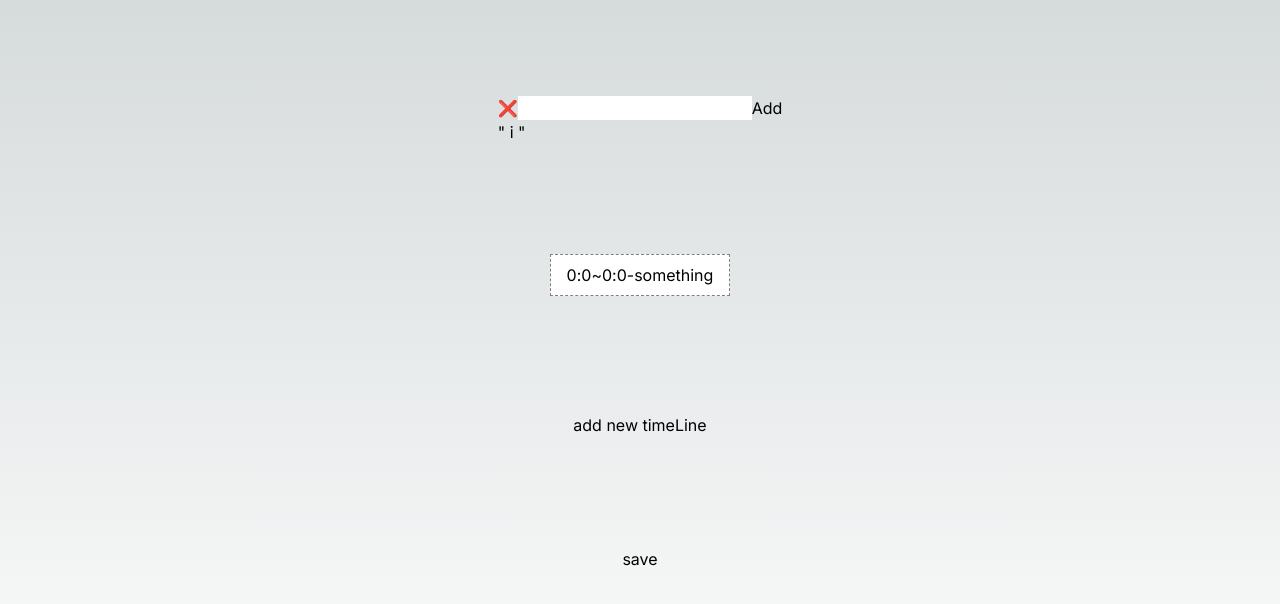
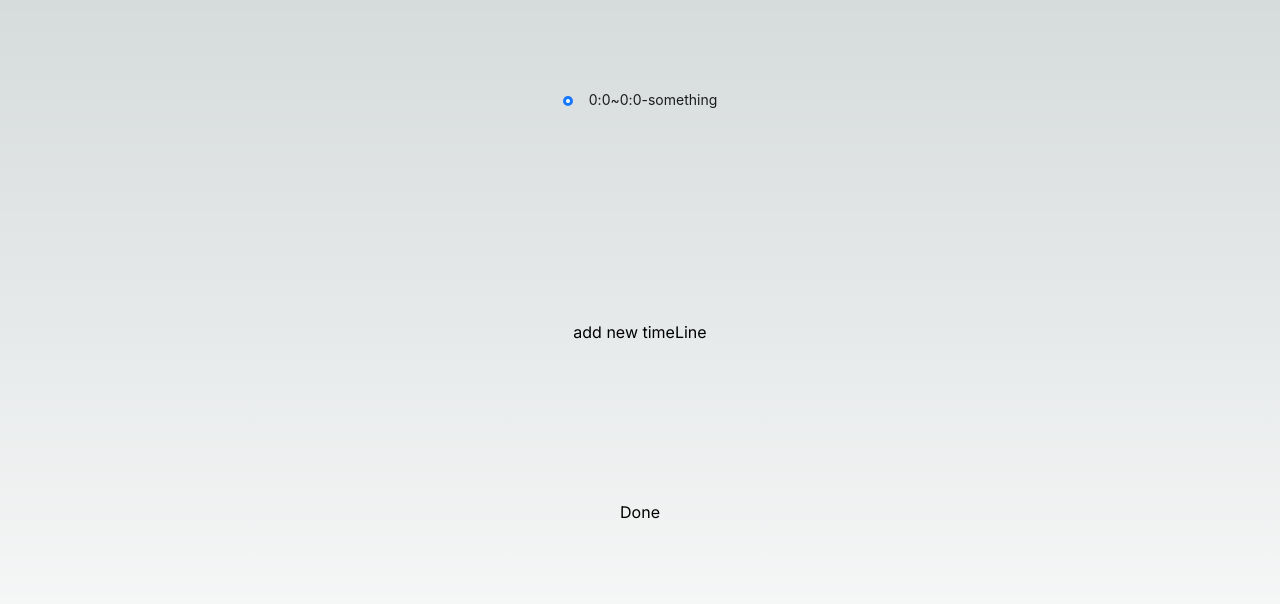
Before and after one commit to NTUST-Full-Stack-Laboratory-Team/dayflow, a Next.js app: page / in a window 1280 px wide. Both pictures are taken after a click on the button "add new timeLine". Shown: the top 604 px of the page. Built offline with nearby package versions, Linux system fonts and the light colour scheme.

Commit message:
Add Timeline display style

```diff
--- a/app/component/TimeLine.tsx
+++ b/app/component/TimeLine.tsx
@@ -1,16 +1,7 @@
 import { useState, useRef, FC, useEffect } from 'react';
 import type { Identifier, XYCoord } from 'dnd-core'
 import { useDrag, useDrop } from 'react-dnd'
-
 import { ItemTypes, ItemTLine } from './Constants'
-
-const style = {
-  border: '1px dashed gray',
-  padding: '0.5rem 1rem',
-  marginBottom: '.5rem',
-  backgroundColor: 'white',
-  cursor: 'move',
-}
 
 export interface TLineProps{
     itemTLine: ItemTLine;
@@ -162,7 +153,7 @@ export const TimeLine: React.FC<TLineProps> = ({ itemTLine, onTimeLineChange, st
             case 4: tempType[4] = true; break;
         }
         setType(tempType);
-        onStatusChange(itemTLine.id);
+        onStatusChange(itemTLine.index);
     };
 
     useEffect(() => {
@@ -173,7 +164,7 @@ export const TimeLine: React.FC<TLineProps> = ({ itemTLine, onTimeLineChange, st
     }, [status]);//-- change all time?
 
     return (
-        <div ref={ref} style={{ ...style, opacity }} data-handler-id={handlerId}>
+        <div ref={ref} style={{ opacity }} data-handler-id={handlerId}>
             {type[0] ? <input type="number" value={inputStartHour}
                 onChange={e => (handleStartHourChange(parseInt(e.target.value)))} />
                 : <button onClick={() => changeInputType(0)}>{inputStartHour}</button>}
--- a/app/page.tsx
+++ b/app/page.tsx
@@ -2,9 +2,9 @@ import Todo from './todo'
 import Schedule from "./schedule";
 
 export default function Home() {
+  //<Todo />
   return (
     <main className="flex min-h-screen flex-col items-center justify-between p-24">
-      <Todo />
       <Schedule />
     </main>
   );
--- a/app/schedule.tsx
+++ b/app/schedule.tsx
@@ -6,6 +6,7 @@ import { HTML5Backend } from "react-dnd-html5-backend";
 import update from 'immutability-helper'
 import { ItemTLine, Label } from "./component/Constants";
 import { TimeLine } from "./component/TimeLine";
+import { Timeline } from "antd";
 
 
 export default function Schedule() {
@@ -32,7 +33,7 @@ export default function Schedule() {
     }, [labels, ifSave]);
 
     useEffect(() => {
-        console.log('Schedule render');
+        //console.log('Schedule render');
         localStorage.setItem("mySchedule", JSON.stringify(schedule));
 
         //dill the label and chart
@@ -51,9 +52,19 @@ export default function Schedule() {
                 thing: "something",
             }
         }
+        if (schedule.length != 0) {
+            const tempLine = schedule[schedule.length - 1].time;
+            newTime.time = {
+                startHour: tempLine.endHour,
+                startMinute: tempLine.endMinute,
+                endHour: tempLine.endHour + 1,
+                endMinute: 0,
+                thing: "something",
+            }
+        }
 
         setSchedule([...schedule.slice(), newTime]);
-        setStatus([...status.slice(), false]);
+        setStatus(new Array(status.length + 1).fill(false));
     };
 
     const handleTimeLine = (value: ItemTLine) => {
@@ -64,10 +75,8 @@ export default function Schedule() {
 
     const handleSave = () => {
         setSchedule(schedule);
-        // schedule.map((value, _) => {
-        //     console.log(value.hour + ":" + value.minute + "-" + value.thing);
-        // })
         setStatus(new Array(status.length).fill(false));
+        console.log("ok");
     };
 
     const handleStatusChange = (index: number) => {
@@ -112,25 +121,32 @@ export default function Schedule() {
         setStatus(new Array(status.length).fill(false));
     }, [setSchedule])
 
-    return (
-        <DndProvider backend={HTML5Backend}>
-            {schedule.map((value, index) => {
-                let tempTLine: ItemTLine = {
-                    id: value.id,
-                    index: index,
-                    time: value.time
-                };
-                return(<TimeLine
+    const items = useMemo(() => {
+        return (schedule.map((value, index) => {
+            let tempTLine: ItemTLine = {
+                id: value.id,
+                index: index,
+                time: value.time
+            };
+
+            return({children: (
+                <TimeLine
                     key={`timeLine_${value.id}`}
                     itemTLine={tempTLine}
                     onTimeLineChange={handleTimeLine}
-                    status={status[value.id]}//--use id
+                    status={status[index]}//--use id
                     onStatusChange={handleStatusChange}
                     moveLine={moveLine}
-                />)
-            })}
+                />
+            )})
+        }))
+    }, [schedule, status]);
+
+    return (
+        <DndProvider backend={HTML5Backend}>
+            <Timeline items={items} />
             <button onClick={handleClick}>add new timeLine</button>
-            <button onClick={handleSave}>save</button>
+            <button onClick={handleSave}>Done</button>
             <br></br>
         </DndProvider>
     );
```
Also changed, not shown: 1 other file (tests, documents, lock files or other folders).
